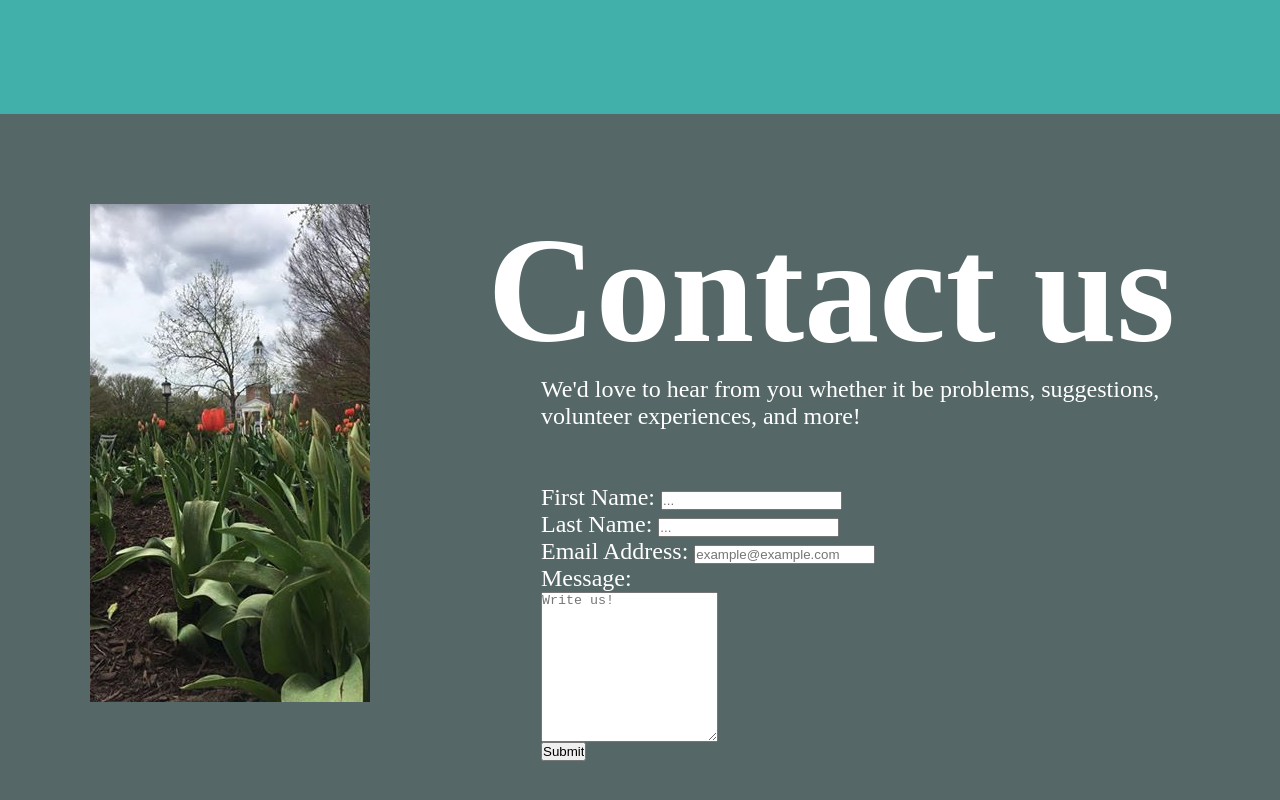
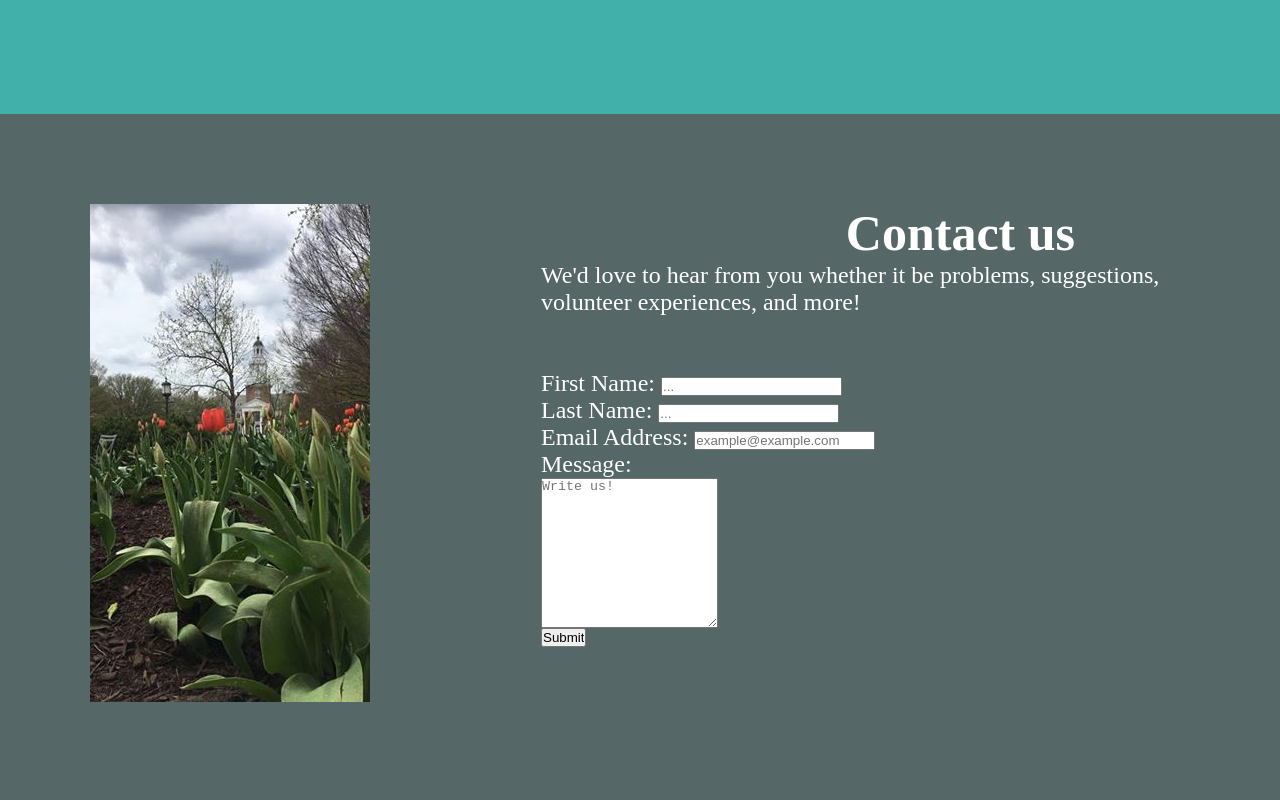
Before and after one commit to bmoreconnected2019/bmoreconnected, a plain HTML site: page index.html in a window 1280 px wide. Shown: the part 1047-1847 px from the top of the page. Drawn offline with Linux system fonts and the light colour scheme.

Commit message:
title
pls

```diff
--- a/index.css
+++ b/index.css
@@ -124,9 +124,9 @@
 #ContactUsTitle{
     color: white;
     font-family: Vladimir Script;
-    font-size: 150px;
+    font-size: 50px;
     float:right;
-    margin-right: 105px;
+    margin-right: 205px;
 }
 #ContactForm{
     width: 55%;
```
